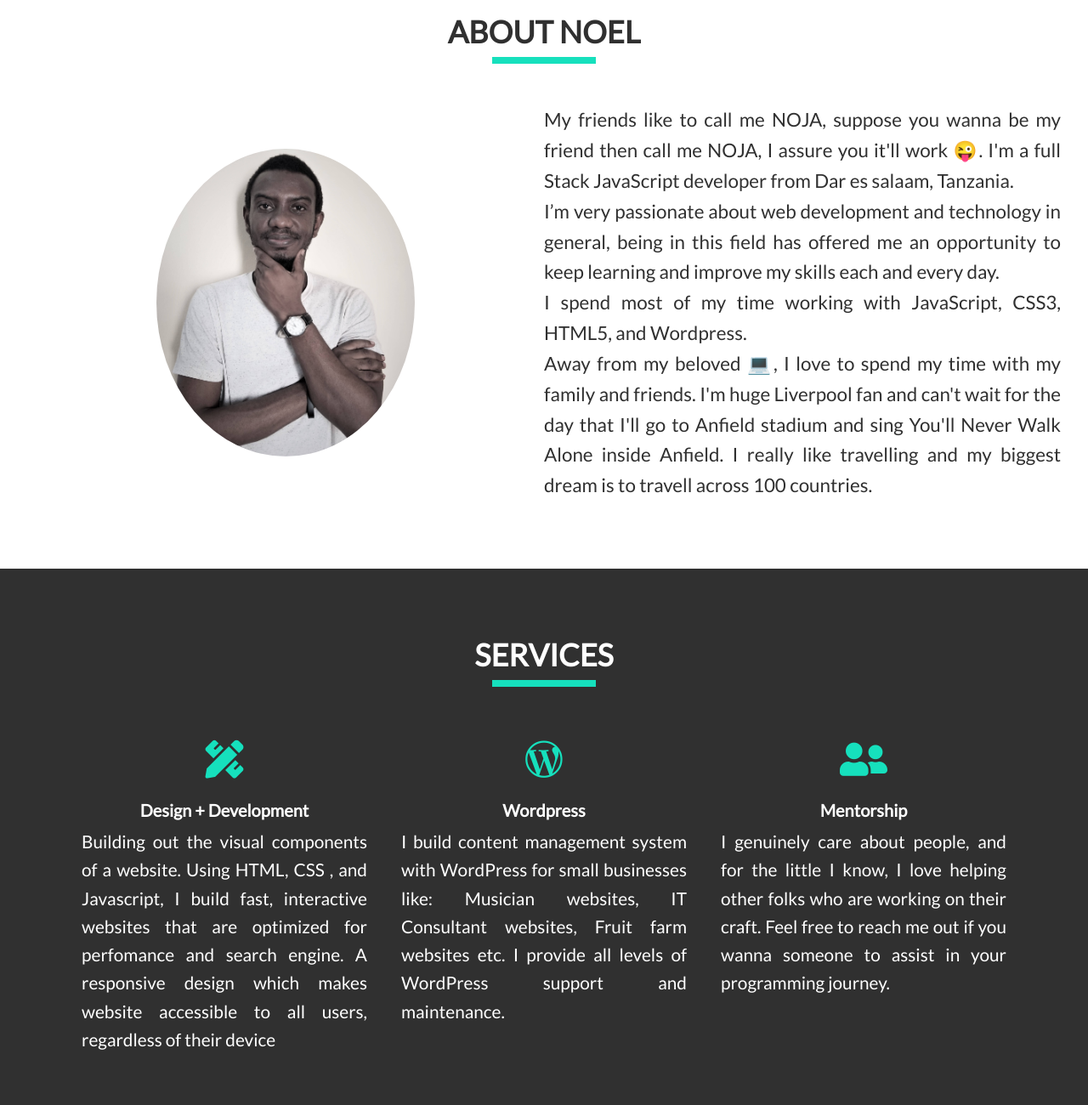
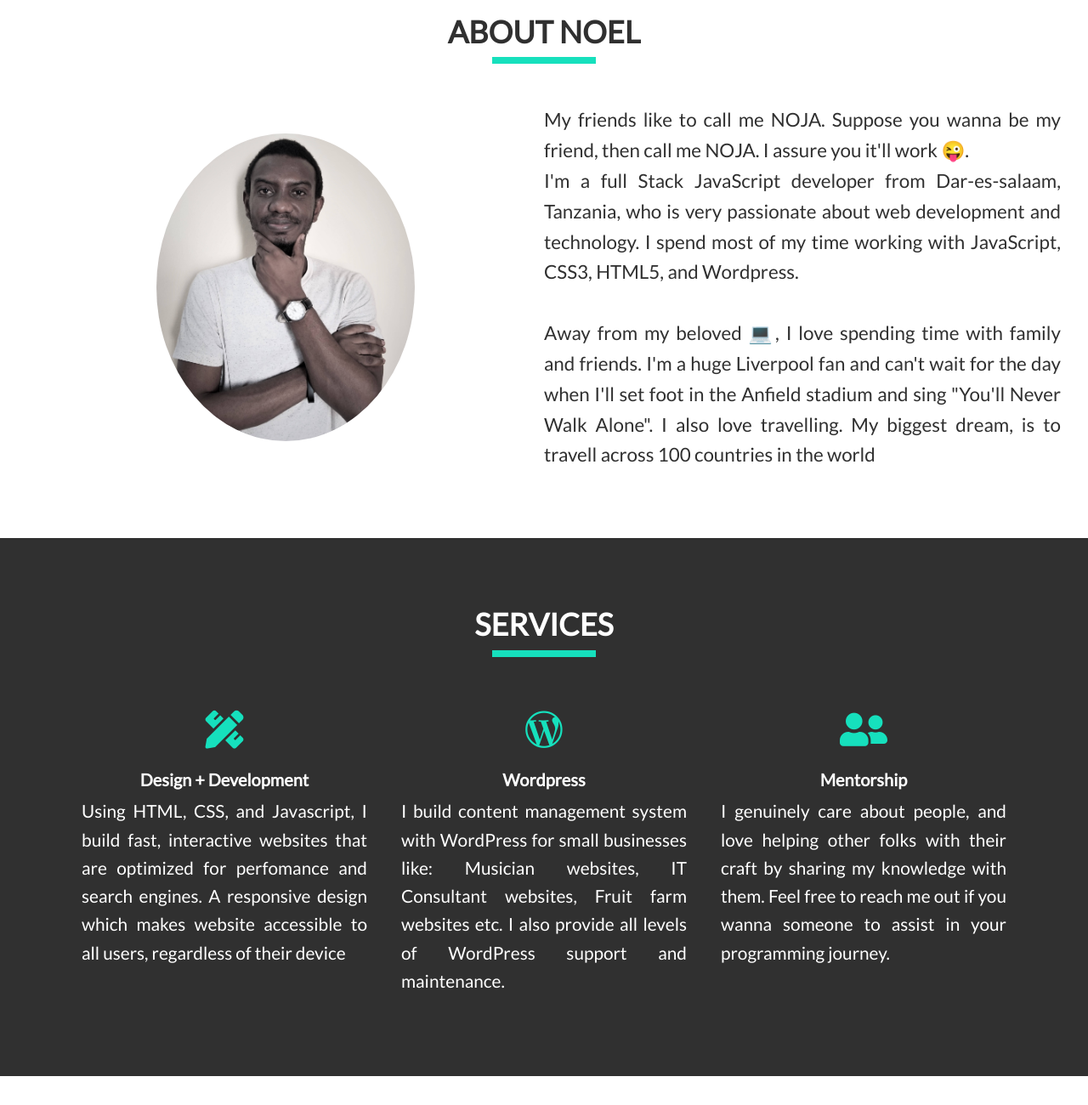
Before and after one commit to devnoja/portfolio, a website: page dist/index.html in a window 1280 px wide. Shown: the part 880-2180 px from the top of the page at 85% size. Drawn offline with Linux system fonts and the light colour scheme.

Commit message:
Reduce the content of about section

```diff
--- a/dist/index.html
+++ b/dist/index.html
@@ -51,16 +51,11 @@
     <div class="about__wrapper">
       <img class="about__img" src="img/noel.jpg" alt="picture of Noel smilling" />
       <p class="about__text">
-        My friends like to call me NOJA, suppose you wanna be my friend then call me NOJA, I assure you it'll work &#128540;. I'm a full Stack JavaScript
-        developer from Dar es salaam, Tanzania.<br> I’m very
-        passionate about web development and technology in general, being in
-        this field has offered me an opportunity to keep learning and improve
-        my skills each and every day. <br>I spend most of my time working with
-        JavaScript, CSS3, HTML5, and Wordpress.<br>Away from my
-        beloved 💻, I love to spend my time with my family and friends. I'm huge
-        Liverpool fan and can't wait for the day that I'll go to Anfield
-        stadium and sing You'll Never Walk Alone inside Anfield. I really like
-        travelling and my biggest dream is to travell across 100 countries.
+        My friends like to call me NOJA. Suppose you wanna be my friend, then call me NOJA. I assure you it'll work &#128540;.<br>
+        I'm a full Stack JavaScript developer from Dar-es-salaam, Tanzania, who is very passionate about web development and technology.
+        I spend most of my time working with JavaScript, CSS3, HTML5, and Wordpress. <br><br>
+        Away from my beloved 💻, I love spending time with family and friends. I'm a huge Liverpool fan and can't wait for the day when I'll
+        set foot in the Anfield stadium and sing "You'll Never Walk Alone". I also love travelling. My biggest dream, is to travell across 100 countries in the world
       </p>
     </div>
   </section>
@@ -73,21 +68,21 @@
         <i class="fas fa-pencil-ruler"></i>
         <h3>Design + Development</h3>
         <p>
-           Building out the visual components of a website. Using HTML, CSS , and Javascript, I build fast, interactive websites that are optimized for perfomance and search engine. A responsive design which makes website accessible to all users, regardless of their device
+           Using HTML, CSS, and Javascript, I build fast, interactive websites that are optimized for perfomance and search engines. A responsive design which makes website accessible to all users, regardless of their device
         </p>
       </div>
       <div class="service">
         <i class="fab fa-wordpress-simple"></i>
         <h3>Wordpress</h3>
         <p>
-          I build content management system with WordPress for small businesses like: Musician websites, IT Consultant websites, Fruit farm websites etc. I provide all levels of WordPress support and maintenance.
+          I build content management system with WordPress for small businesses like: Musician websites, IT Consultant websites, Fruit farm websites etc. I also provide all levels of WordPress support and maintenance.
         </p>
       </div>
       <div class="service">
         <i class="fas fa-user-friends"></i>
         <h3>Mentorship</h3>
         <p>
-          I genuinely care about people, and for the little I know, I love helping other folks who are working on their craft. Feel free to reach me out if you wanna someone to assist in your programming journey.
+         I genuinely care about people,  and love helping other folks with their craft by sharing my knowledge with them. Feel free to reach me out if you wanna someone to assist in your programming journey.
         </p>
       </div>
     </div>
```
